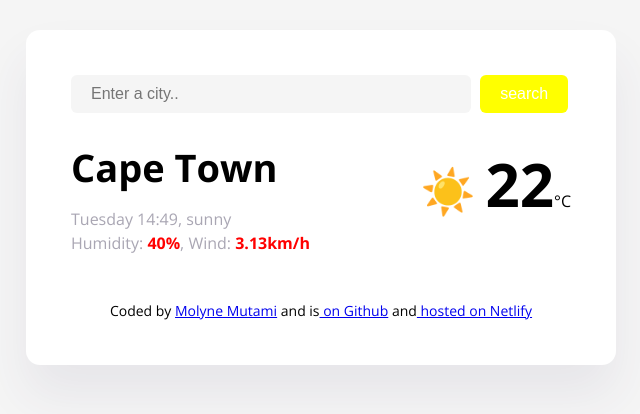
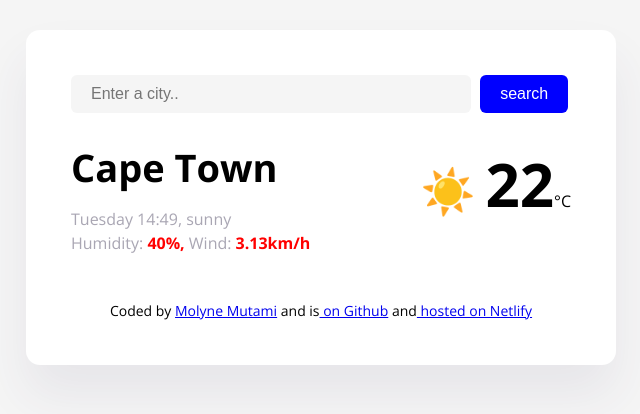
Before and after one commit to Molymut/vanilla-weather-app, a plain HTML site: page index.html in a window 1280 px wide. Shown: the whole page, without its empty margins (319-959 px from the left). Drawn offline with nearby package versions, Linux system fonts and the light colour scheme; a web font is replaced by a local one.

```diff
--- a/index.html
+++ b/index.html
@@ -32,7 +32,7 @@
             <p class="details">
               Tuesday 14:49, sunny
               <br />
-              Humidity: <strong>40%</strong>, Wind: <strong>3.13km/h</strong>
+              Humidity: <strong>40%,</strong> Wind: <strong>3.13km/h</strong>
             </p>
           </div>
           <div class="temperature">
--- a/src/index.css
+++ b/src/index.css
@@ -54,7 +54,7 @@ weather-unit {
 }
 
 .form-button {
-  background-color: yellow;
+  background-color: blue;
   padding: 10px 20px;
   border: none;
   border-radius: 6px;
```
